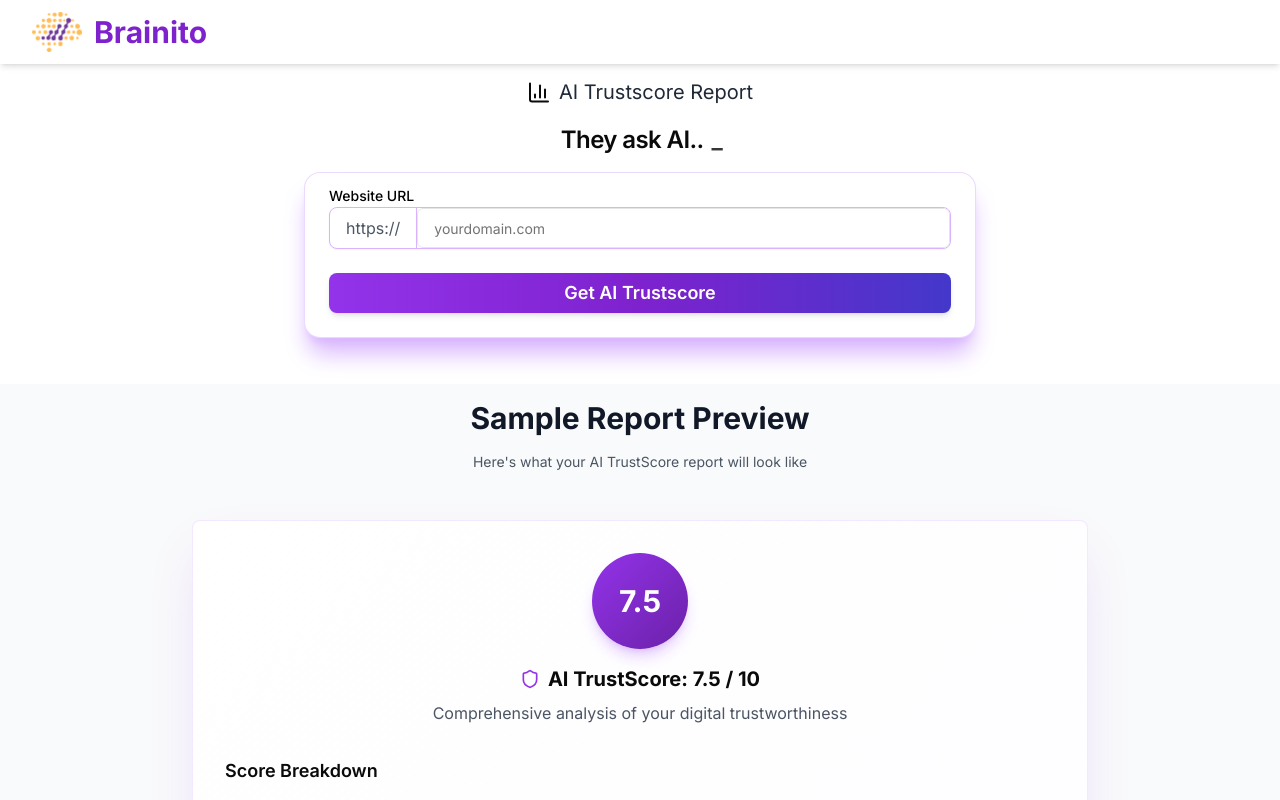
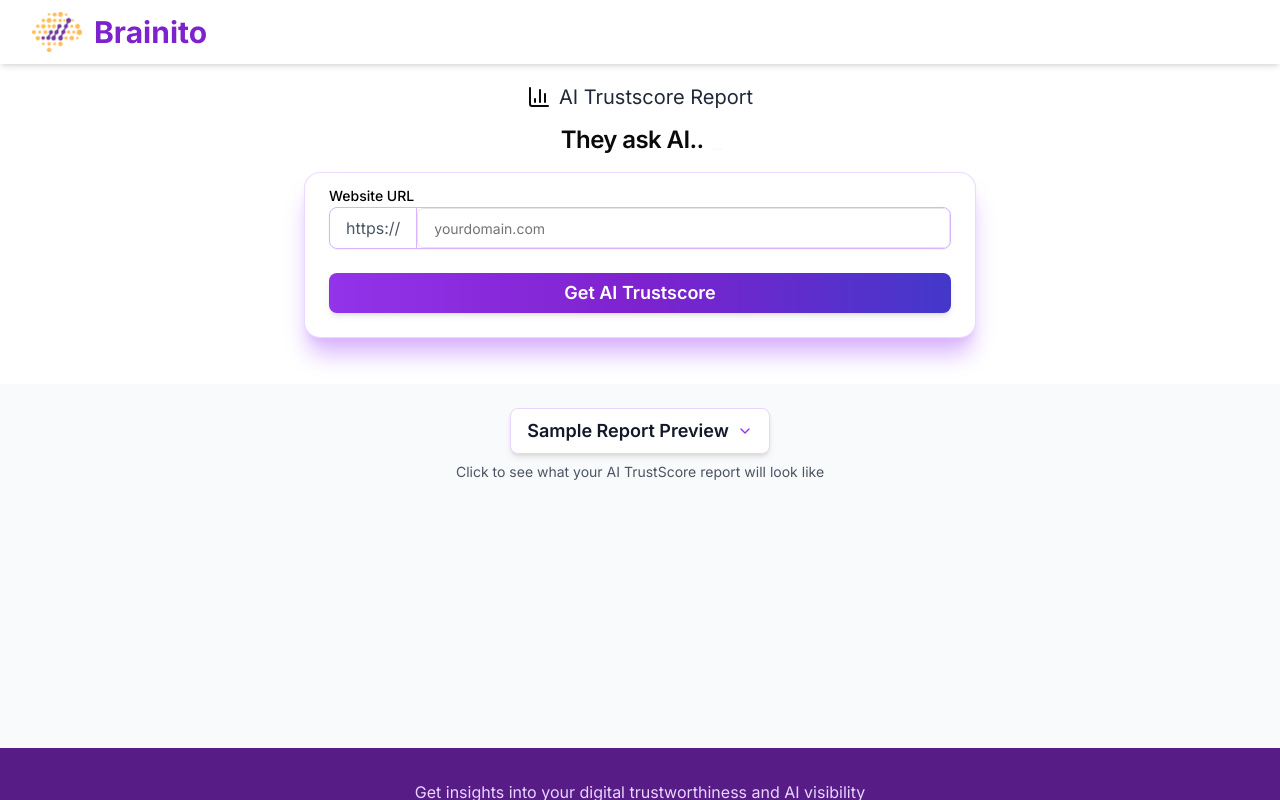
Before and after one commit to Brainito1101/Ai-Visibility-Page, a Next.js app: page / in a window 1280 px wide. Shown: the top 800 px of the page. Built offline with nearby package versions, Linux system fonts and the light colour scheme.

Commit message:
Update page.tsx

```diff
--- a/app/page.tsx
+++ b/app/page.tsx
@@ -7,7 +7,7 @@ import { Button } from "@/components/ui/button"
 import { Input } from "@/components/ui/input"
 import { Label } from "@/components/ui/label"
 import { Card, CardContent, CardHeader, CardTitle } from "@/components/ui/card"
-import { Shield, BarChart3, CheckCircle, CheckCircle2, Loader2 } from "lucide-react"
+import { Shield, BarChart3, CheckCircle, CheckCircle2, Loader2, ChevronDown, ChevronUp } from "lucide-react"
 import Hotjar from "@hotjar/browser"
 import { Typewriter } from "react-simple-typewriter"
 
@@ -69,6 +69,7 @@ export default function AITrustScorePage() {
   const [loading, setLoading] = useState(false)
   const [formData, setFormData] = useState({ website: "" })
   const [showThankYou, setShowThankYou] = useState(false)
+  const [showSampleReport, setShowSampleReport] = useState(false)
 
   useEffect(() => {
     Hotjar.init(6475273, 6)
@@ -166,7 +167,7 @@ export default function AITrustScorePage() {
   }
 
   return (
-    <div className="min-h-screen bg-white">
+    <div className="min-h-screen bg-white flex flex-col">
       {loading && <LoadingScreen />}
 
       <div className="container mx-auto px-4 py-5 min-h-[40vh]">
@@ -234,15 +235,32 @@ export default function AITrustScorePage() {
         </div>
       </div>
 
-      <div className="bg-gray-50 py-4">
+      {/* Sample Report Preview Section with Collapsible Design */}
+      <div className="bg-gray-50 py-6 flex-1">
         <div className="container mx-auto px-4">
           <div className="max-w-4xl mx-auto">
-            <div className="text-center mb-12">
-              <h2 className="text-3xl font-bold text-gray-900 mb-4">Sample Report Preview</h2>
-              <p className="text-gray-600 text-sm">Here's what your AI TrustScore report will look like</p>
+            {/* Collapsible Header */}
+            <div className="text-center mb-6">
+              <button
+                onClick={() => setShowSampleReport(!showSampleReport)}
+                className="group inline-flex items-center gap-2 bg-white hover:bg-purple-50 transition-all duration-300 rounded-lg px-4 py-2 shadow-md border border-purple-200 hover:border-purple-300"
+              >
+                <h2 className="text-lg font-semibold text-gray-900">Sample Report Preview</h2>
+                <div className={`transform transition-transform duration-300 ${showSampleReport ? 'rotate-180' : ''}`}>
+                  <ChevronDown className="w-4 h-4 text-purple-600 group-hover:text-purple-700" />
+                </div>
+              </button>
+              <p className="text-gray-600 text-sm mt-2">Click to see what your AI TrustScore report will look like</p>
             </div>
 
-            <Card className="mb-8 shadow-2xl shadow-purple-500/20 border-purple-200/50 bg-gradient-to-br from-white to-purple-50/30">
+            {/* Collapsible Content */}
+            <div className={`overflow-hidden transition-all duration-500 ease-in-out ${
+              showSampleReport
+                ? 'max-h-[2000px] opacity-100 transform translate-y-0'
+                : 'max-h-0 opacity-0 transform -translate-y-4'
+            }`}>
+              <div className="space-y-8 pb-8">
+                <Card className="shadow-2xl shadow-purple-500/20 border-purple-200/50 bg-gradient-to-br from-white to-purple-50/30 transform transition-all duration-500">
                   <CardContent className="p-8">
                     <div className="text-center mb-8">
                       <div className="inline-flex items-center justify-center w-24 h-24 bg-gradient-to-br from-purple-600 to-purple-800 text-white rounded-full text-3xl font-bold mb-4 shadow-lg shadow-purple-500/30">7.5</div>
@@ -317,8 +335,10 @@ export default function AITrustScorePage() {
               </div>
             </div>
           </div>
+        </div>
+      </div>
 
-      <footer className="bg-purple-900 py-8">
+      <footer className="bg-purple-900 py-8 mt-auto">
         <div className="container mx-auto px-4 text-center">
           <p className="text-purple-200">Get insights into your digital trustworthiness and AI visibility</p>
           <p className="text-purple-300 text-sm mt-2">Copyright by <Link href="https://www.brainito.com/">Brainito.com</Link></p>
```
Lines whose indentation alone changed are shown as unchanged.
